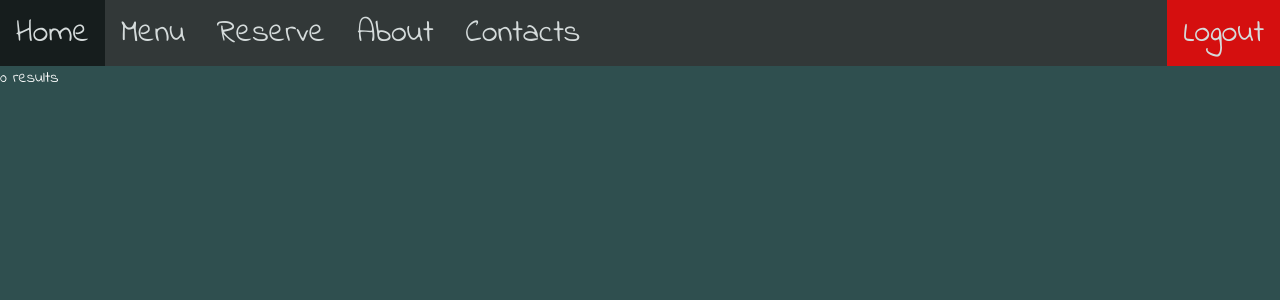
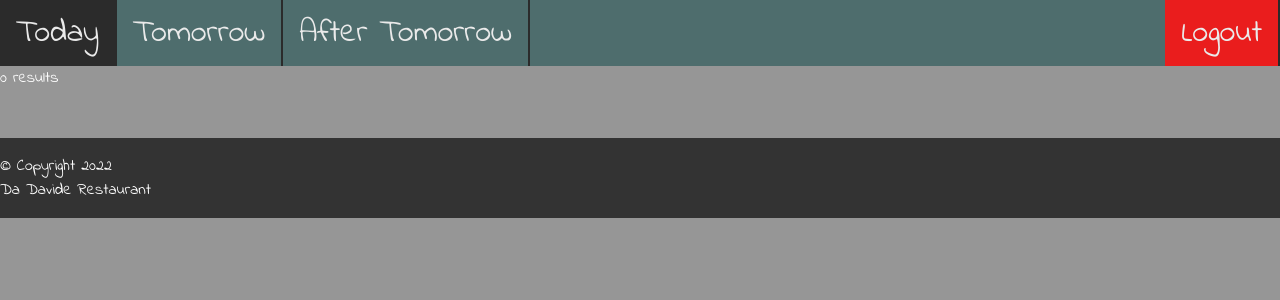
Before and after one commit to Davide-Lotito/WMT_project, a PHP site: page /pages/dashboard.php in a window 1280 px wide. Shown: the top 300 px of the page. Run offline with PHP 8.4, Linux system fonts and the light colour scheme; data that the repository does not hold is empty.

Commit message:
big fux and added
- better admin dashboard
- auto logged out
- auto refresh page

```diff
--- a/pages/dashboard.php
+++ b/pages/dashboard.php
@@ -10,15 +10,18 @@
     <link rel="stylesheet" href="../style/dashboard.css">
     <link rel="icon" type="image/png" href="../images/chef_white_icon.png">
 </head>
-<!--A php file is considered as hack file by Gitlab and Github when there is only HTML code in it.
-    https://stackoverflow.com/questions/58598113/what-hack-means-in-the-languages-bar-on-gitlab
--->
-
 <body>
     <?php
     session_start();
 
-    //Expiring the session in case the user is inactive for expireAfter minute
+    function expiredTime($msg) {
+        echo '<script type="text/javascript">';
+        echo 'alert("'.$msg.'");';
+        echo 'window.location = "../pages/login.php"';
+        echo '</script>';
+    }
+
+    //Expiring the session in case the user is inactive for expireAfter minutes
     $expireAfter = 5;
 
     if (isset($_SESSION['last_action'])) {
@@ -30,25 +33,25 @@
             // The user has not been active for too long -> Killing the session.
             session_unset();
             session_destroy();
-            header("Location: ../pages/login.php");
+            expiredTime("Your time is expired! Login another time");
         }
     }
 
     //Assigning the current timestamp as the user's the latest action
     $_SESSION['last_action'] = time();
     ?>
-    <!--navigation bar-->
-    <nav id="menu">
-        <button id="back-on-top" title="back on top"><img class="center" src="./images/arrowUp.png" alt="arrow Up"></button>
+
+    <button id="back-on-top" title="back on top"><img class="center" src="../images/arrowUp.png" alt="arrow Up"></button>
+    <!--show reservation of a specific day-->
+    <nav id="days">
         <ul>
-            <li><a href="../index.html">Home</a></li>
-            <li><a href="./menu.html">Menu</a></li>
-            <li><a href="./book.html">Reserve</a></li>
-            <li><a href="./about.html">About</a></li>
-            <li><a href="./contacts.html">Contacts</a></li>
-            <li class="right" id="login-page"><a class="login-link" href="./logout.html">Logout</a></li>
+            <li><a href="#">Today</a></li>
+            <li><a href="#">Tomorrow</a></li>
+            <li><a href="#">After Tomorrow</a></li>
+            <li class="right" id="login-page"><a class="logout-link" href="./logout.html">Logout</a></li>
         </ul>
     </nav>
+
     <?php
         require_once("../php/config.php");
 
@@ -67,6 +70,10 @@
             echo "0 results";
         }
     ?>
+    <footer id="footer">
+        &copy; Copyright 2022 <br> Da Davide Restaurant
+    </footer>
+    <script src="../script/common.js"></script>
+    <script src="../script/dashboard.js"></script>
 </body>
-
 </html>
--- a/pages/logout.html
+++ b/pages/logout.html
@@ -7,6 +7,11 @@
     <title>Logout</title>
     <link rel="stylesheet" href="../style/common.css">
     <link rel="icon" type="image/png" href="../images/chef_white_icon.png">
+    <style rel="stylesheet">
+        a{
+            color: black;
+        }
+    </style>
 </head>
 <body>
     <!--title box area-->
--- /dev/null
+++ b/script/dashboard.js
@@ -0,0 +1,7 @@
+const MINUTE = 1;
+
+
+//reload the page every MINUTE
+setTimeout(function (){
+    location.reload()
+}, 1000*60*MINUTE);
--- a/style/dashboard.css
+++ b/style/dashboard.css
@@ -1,3 +1,13 @@
+body {
+    margin: 0;
+    padding: 0;
+    font-size: 100%;
+    font-family: Verdana, sans-serif;
+    font-family: "Indie Flower";
+    color: white;
+    background-color: rgb(150, 150, 150);
+}
+
 #item{
     margin-top: 5%;
     position: relative;
@@ -6,6 +16,7 @@
     padding: 1em;
     border: 4px yellow solid;
     font-size: 2em;
+    border-radius: 15px 0 15px 0px;
 }
 
 .date{
@@ -16,3 +27,46 @@
 .id{
     text-decoration: underline;
 }
+
+#days{
+    margin: 0;
+    padding: 0;
+    position: relative;
+    width: 100%;
+    left: 0; right: 0;
+}
+
+#days ul {
+    list-style: none;
+    margin: 0;
+    padding: 0;
+    overflow: hidden;
+    background-color: rgb(61, 100, 100);
+    opacity: 0.8;
+}
+
+#days li {
+    float: left;
+    font-size: 2em;
+    border-right: #111 2px solid;
+}
+
+#days li a {
+    display: block;
+    color: white;
+    text-align: center;
+    padding: 0.3em 0.5em;
+    text-decoration: none;
+}
+
+#days li a:hover:not(.active) {
+    background-color: #111;
+}
+
+#days li.right {
+    float: right;
+}
+
+#days ul li a.logout-link {
+    background-color: red;
+}
```
